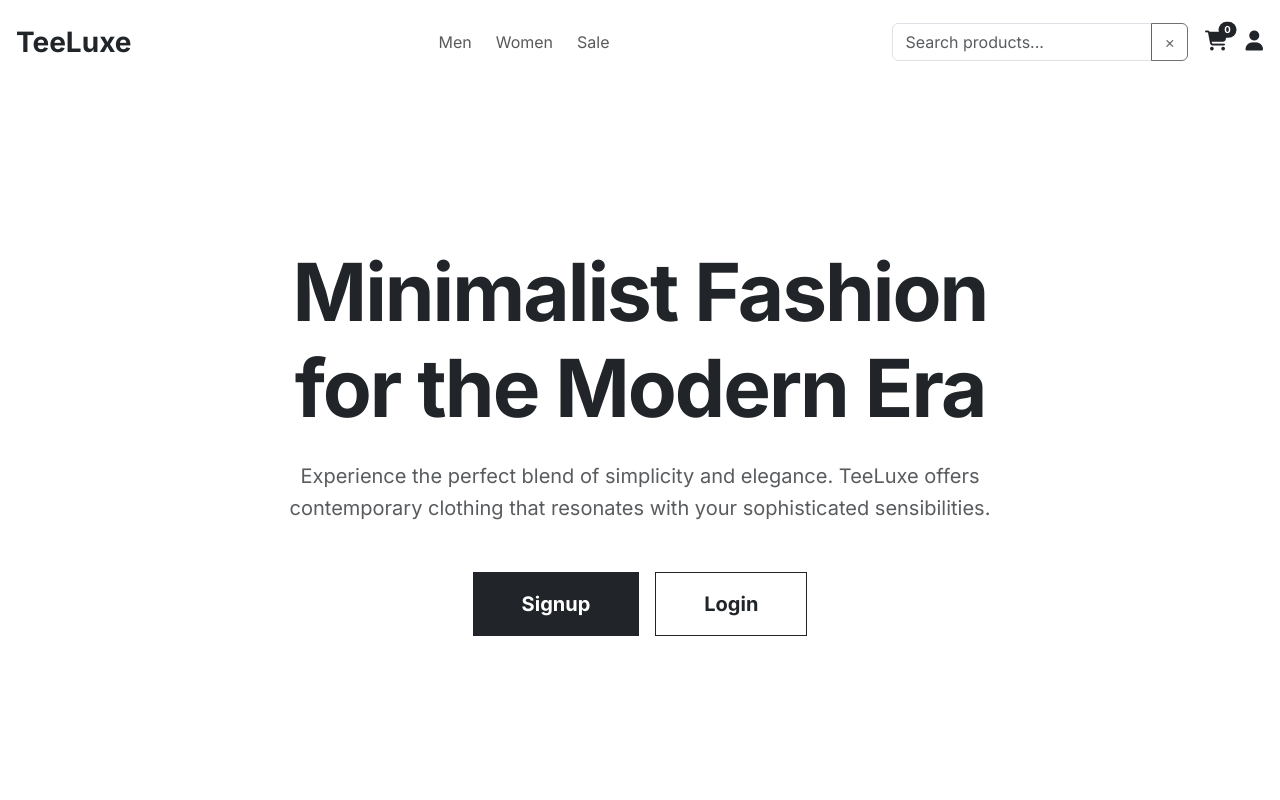
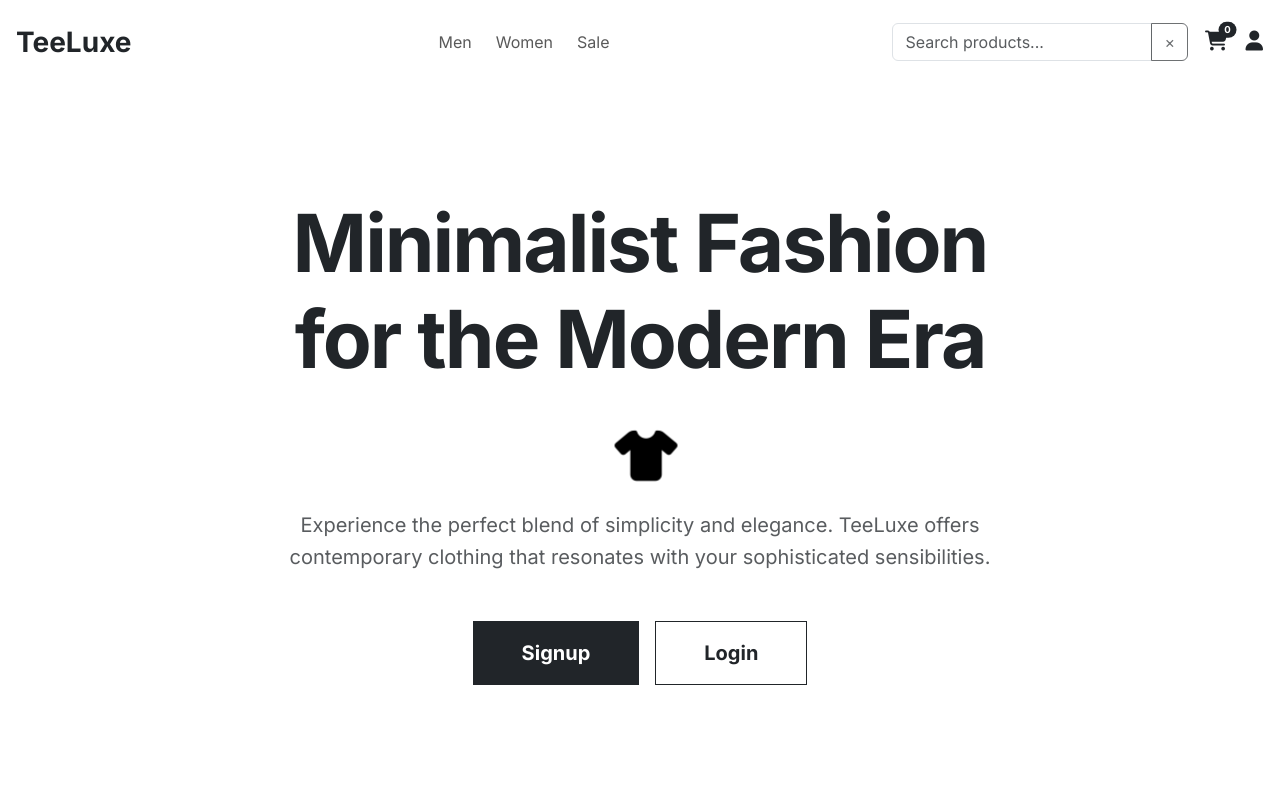
Before and after one commit to krtdotcode/tee-luxe-frontend, a React (Create React App) app: page / in a window 1280 px wide. Shown: the top 800 px of the page. Built offline with nearby package versions, Linux system fonts and the light colour scheme.

Commit message:
feat: add animated fashion icon

```diff
--- a/src/App.css
+++ b/src/App.css
@@ -30,3 +30,19 @@ li {
   margin-bottom: 0.5rem;
   color: #666;
 }
+
+/* Fashion Icon Animation */
+@keyframes subtleRotate {
+  from { transform: rotateY(0deg) scale(1); }
+  to { transform: rotateY(360deg) scale(1.05); }
+}
+
+.fashion-icon {
+  display: inline-block;
+  animation: subtleRotate 6s ease-in-out infinite;
+  font-size: 3rem;
+  color: #000;
+  vertical-align: -0.2em;
+  margin-left: 10px;
+  transition: all 0.3s ease;
+}
--- a/src/App.js
+++ b/src/App.js
@@ -16,7 +16,10 @@ function NewFeatured() {
           <Row className="justify-content-center align-items-center text-center">
             <Col xl={8} lg={10}>
               <h1 className="display-1 fw-bold mb-4 text-dark" style={{ fontFamily: 'Inter', letterSpacing: '-0.025em' }}>
-                Minimalist Fashion<br />for the Modern Era
+                Minimalist Fashion<br />for the Modern Era{' '}
+                <span className="fashion-icon">
+                  <i className="fas fa-tshirt"></i>
+                </span>
               </h1>
               <p className="lead mb-5 text-muted" style={{ fontSize: '1.25rem', lineHeight: '1.6' }}>
                 Experience the perfect blend of simplicity and elegance. TeeLuxe offers contemporary clothing that resonates with your sophisticated sensibilities.
```
